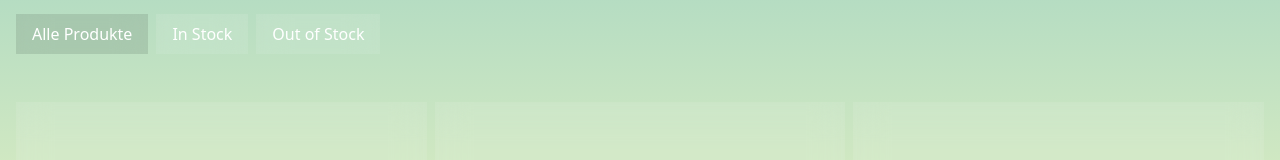
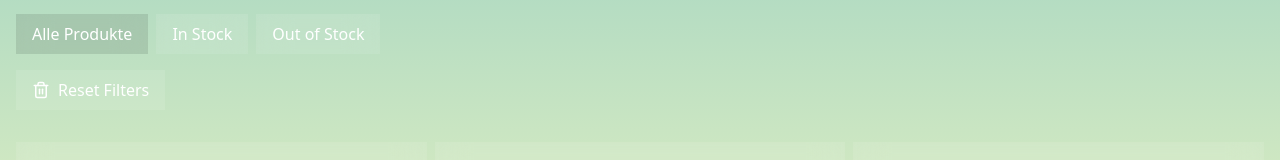
Before and after one commit to johnxadams/filter_scope, a Vue app: page / in a window 1280 px wide. Shown: the part 126-286 px from the top of the page. Built offline with nearby package versions, Linux system fonts and the light colour scheme; grey boxes are pictures that could not be loaded.

Commit message:
handle the emitted @reset from the childComp

```diff
--- a/src/components/ProductList.vue
+++ b/src/components/ProductList.vue
@@ -4,6 +4,7 @@
       <SearchBar v-model="searchQuery" />
       <Categories :categories="categories" v-model="selectedCategory" />
       <StockFilter v-model="stockAvailable" label="Nur verfügbare Produkte" />
+      <ResetFilter @reset="handleReset" />
     </fieldset>
     <div aria-live="polite" class="sr-only">{{ filteredProducts.length }} Produkte gefunden.</div>
 
@@ -19,6 +20,7 @@ import ProductListItem from './ProductListItem.vue'
 import SearchBar from './SearchBar.vue'
 import Categories from './Categories.vue'
 import StockFilter from './StockFilter.vue'
+import ResetFilter from './ResetFilter.vue'
 
 const productStore = useProductStore()
 
@@ -62,4 +64,10 @@ const categories = computed(() => {
   // make unique list of categories from products
   return [...new Set(productStore.products.map((p) => p.category))]
 })
+
+const handleReset = () => {
+  searchQuery.value = ''
+  selectedCategory.value = ''
+  stockAvailable.value = ''
+}
 </script>
```
